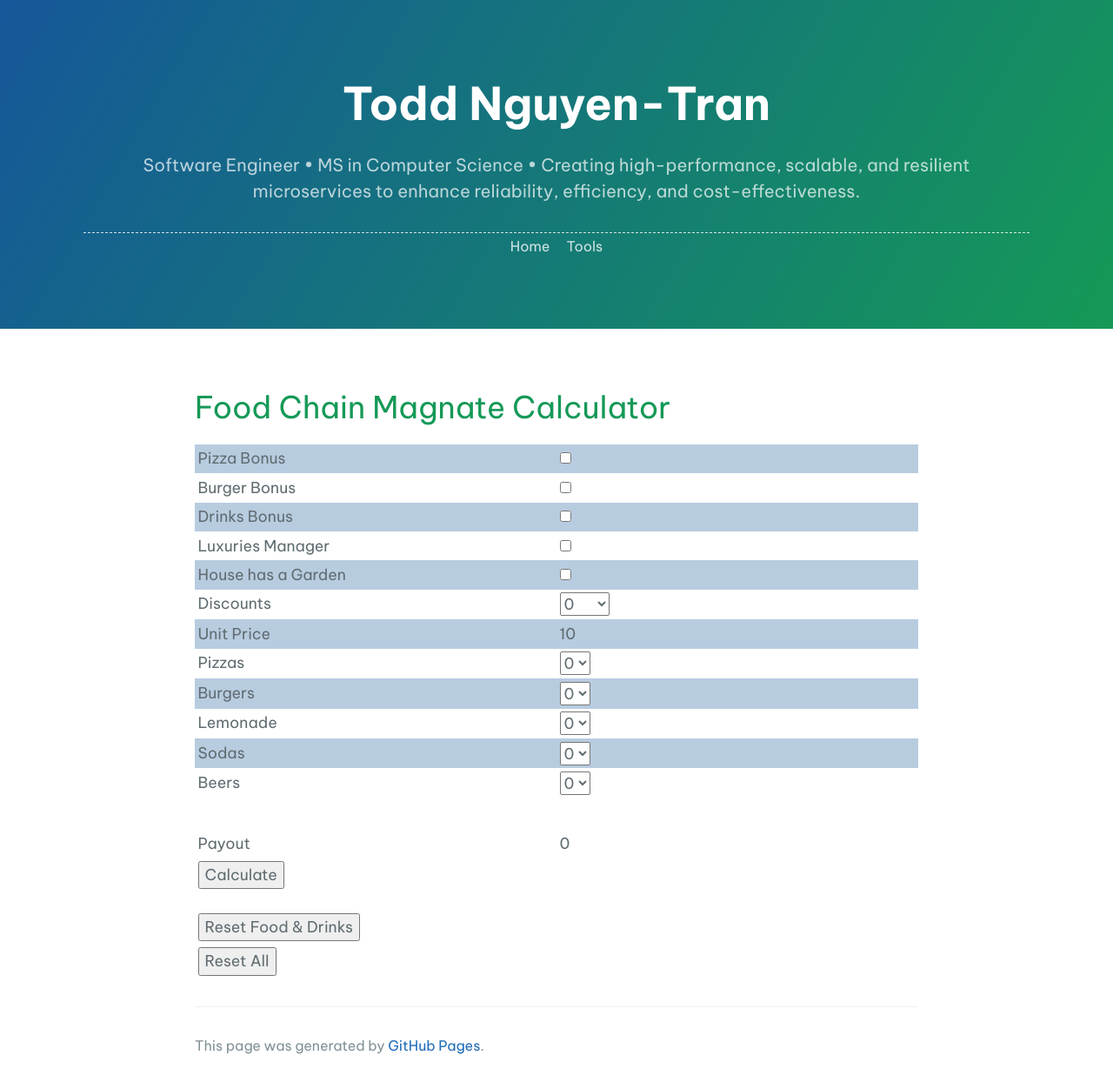
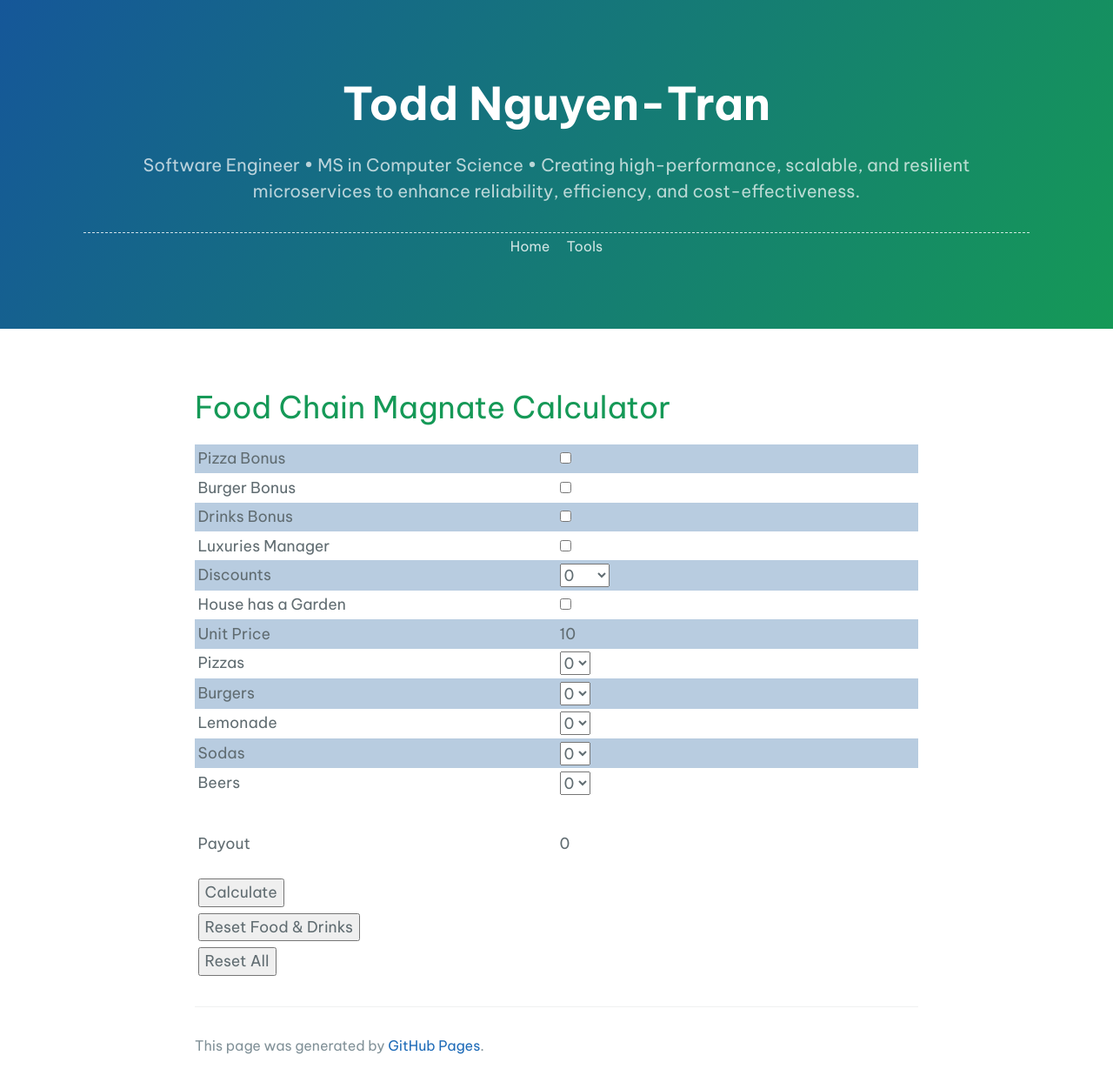
Before and after one commit to toddnguyen47/toddnguyen47.github.io, a Jekyll site: the page built from food-chain-magnate-calculator.html, in a window 1280 px wide. Shown: the whole page at 87% size. Built offline with Jekyll 4.4.1, drawn with Linux system fonts in a browser that asks for light colours; some web fonts are replaced.

Commit message:
Make it so that "Reset Food & Drinks" button will also reset garden

```diff
--- a/_sass/mysass.scss
+++ b/_sass/mysass.scss
@@ -257,3 +257,8 @@
 .cool-box-shadow {
   box-shadow: 0 0 10px rgba(0, 0, 0, 0.5);
 }
+
+.align-bottom-left {
+  align-self: end;    /* Aligns item to the bottom (end of the column/block axis) */
+  justify-self: start; /* Aligns item to the left (start of the row/inline axis) */
+}
--- a/assets/js/food-chain-magnate-calculator.js
+++ b/assets/js/food-chain-magnate-calculator.js
@@ -97,6 +97,7 @@
     sodasElem.value = "0";
     beersElem.value = "0";
     payoutSpan.textContent = 0;
+    hasGardenElem.checked = false;
   };
 
   const pizzaCheckbox = document.querySelector("#pizza-bonus-checkbox");
@@ -167,7 +168,6 @@
     burgerCheckbox.checked = false;
     drinksCheckbox.checked = false;
     hasLuxuriesManagerElem.checked = false;
-    hasGardenElem.checked = false;
     discountElem.selectedIndex = 0;
     unitPriceElem.textContent = BASE_UNIT_PRICE;
     unitPriceElem.textContent = 10;
--- a/food-chain-magnate-calculator.html
+++ b/food-chain-magnate-calculator.html
@@ -42,14 +42,6 @@
   </div>
   <div class="row alternating-colors">
     <div class="grid-item">
-      House has a Garden
-    </div>
-    <div class="grid-item">
-      <input type="checkbox" id="has-garden-checkbox">
-    </div>
-  </div>
-  <div class="row alternating-colors">
-    <div class="grid-item">
       Discounts
     </div>
     <div class="grid-item">
@@ -58,6 +50,14 @@
         <option value="{{ number }}">{{ number }}</option>
         {% endfor %}
       </select>
+    </div>
+  </div>
+  <div class="row alternating-colors">
+    <div class="grid-item">
+      House has a Garden
+    </div>
+    <div class="grid-item">
+      <input type="checkbox" id="has-garden-checkbox">
     </div>
   </div>
   <div class="row alternating-colors">
@@ -139,7 +139,7 @@
     </div>
   </div>
   <div class="row">
-    <div class="grid-item">
+    <div class="grid-item align-bottom-left">
       <button id="calculate-button">
         Calculate
       </button>
```
